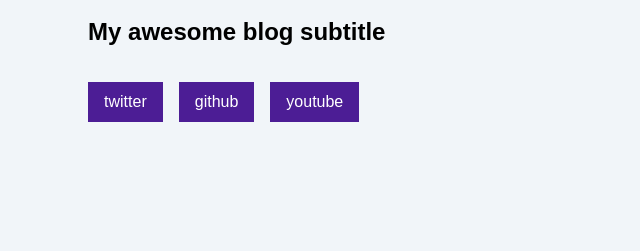
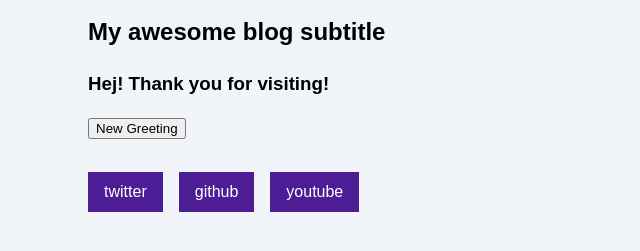
Before and after one commit to benpops89/benpoppy.dev, an Astro site: page / in a window 1280 px wide. Shown: the part 157-408 px from the top of the page, without its empty margins (212-852 px from the left). Built offline with nearby package versions, Linux system fonts and the light colour scheme; Astro itself is replaced by a stand-in of ours.

Commit message:
add interactivity

```diff
--- a/astro.config.mjs
+++ b/astro.config.mjs
@@ -1,6 +1,9 @@
 import { defineConfig } from 'astro/config';
+
+import preact from "@astrojs/preact";
 
 // https://astro.build/config
 export default defineConfig({
-  site: "https://benpoppy.dev"
+  site: "https://benpoppy.dev",
+  integrations: [preact()]
 });
--- a/package.json
+++ b/package.json
@@ -10,7 +10,9 @@
     "astro": "astro"
   },
   "dependencies": {
+    "@astrojs/preact": "^3.5.3",
     "@astrojs/rss": "^4.0.9",
-    "astro": "^4.16.7"
+    "astro": "^4.16.7",
+    "preact": "^10.24.3"
   }
 }
--- /dev/null
+++ b/src/components/Greeting.jsx
@@ -0,0 +1,17 @@
+import { useState } from 'preact/hooks';
+
+export default function Greeting({messages}) {
+
+  const randomMessage = () => messages[(Math.floor(Math.random() * messages.length))];
+
+  const [greeting, setGreeting] = useState(messages[0]);
+
+  return (
+    <div>
+      <h3>{greeting}! Thank you for visiting!</h3>
+      <button onClick={() => setGreeting(randomMessage())}>
+        New Greeting
+      </button>
+    </div>
+  );
+}
--- a/src/pages/index.astro
+++ b/src/pages/index.astro
@@ -1,7 +1,9 @@
 ---
 import BaseLayout from '../layouts/BaseLayout.astro';
+import Greeting from '../components/Greeting';
 const pageTitle = "Home Page";
 ---
 <BaseLayout pageTitle={pageTitle}>
   <h2>My awesome blog subtitle</h2>
+  <Greeting client:load messages={["Hej", "Hallo", "Hola", "Habari"]} />
 </BaseLayout>
--- a/tsconfig.json
+++ b/tsconfig.json
@@ -1,3 +1,7 @@
 {
-  "extends": "astro/tsconfigs/base"
+  "extends": "astro/tsconfigs/base",
+  "compilerOptions": {
+    "jsx": "react-jsx",
+    "jsxImportSource": "preact"
+  }
 }
```
Also changed, not shown: 1 other file.
